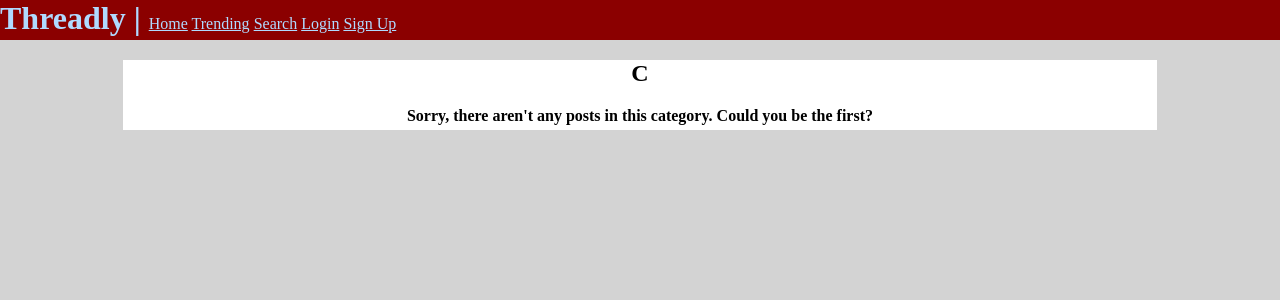
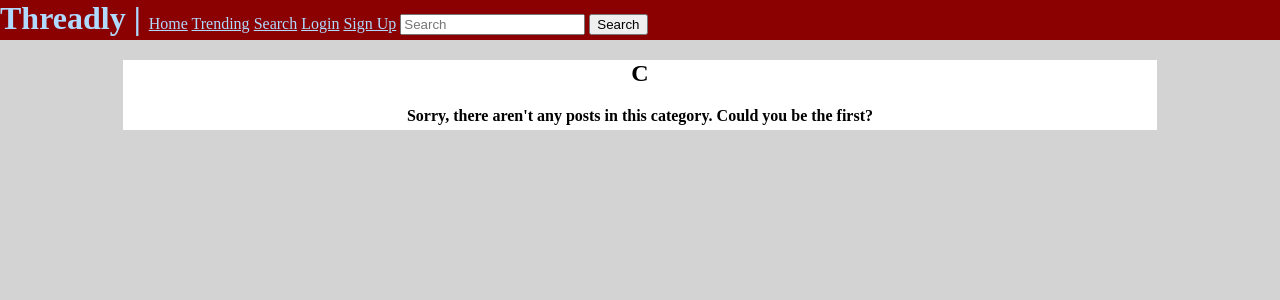
Before and after one commit to Dougie-afk/WAD2TeamProject, a Django app: page /Threadly/category/c/ in a window 1280 px wide. Shown: the top 300 px of the page. Run offline with Django 3.2, Linux system fonts and the light colour scheme; data comes from the database, SQL or seed files in the repository.

Commit message:
Working search bar

```diff
--- a/templates/Threadly/base.html
+++ b/templates/Threadly/base.html
@@ -18,7 +18,10 @@
             #link {
                 color:rgb(176, 218, 255);
             }
-
+            #search_bar {
+                display: inline;
+                align-items: center;
+            }
 
             {% block style_block %}
 
@@ -43,6 +46,10 @@
                 <a id = "link" href="{% url 'Threadly:login' %}">Login</a>
                 <a id = "link" href="{% url 'Threadly:signup' %}">Sign Up</a>
             {% endif %}
+            <form id="search_bar" method="GET" action="{% url 'Threadly:search' %}">
+                <input type="text" name="q" placeholder="Search" size="20" />
+                <input type="submit" name="submit" value="Search">
+            </form>
         </div>
         <section id="main_div">
             {% block body_block %}
```
